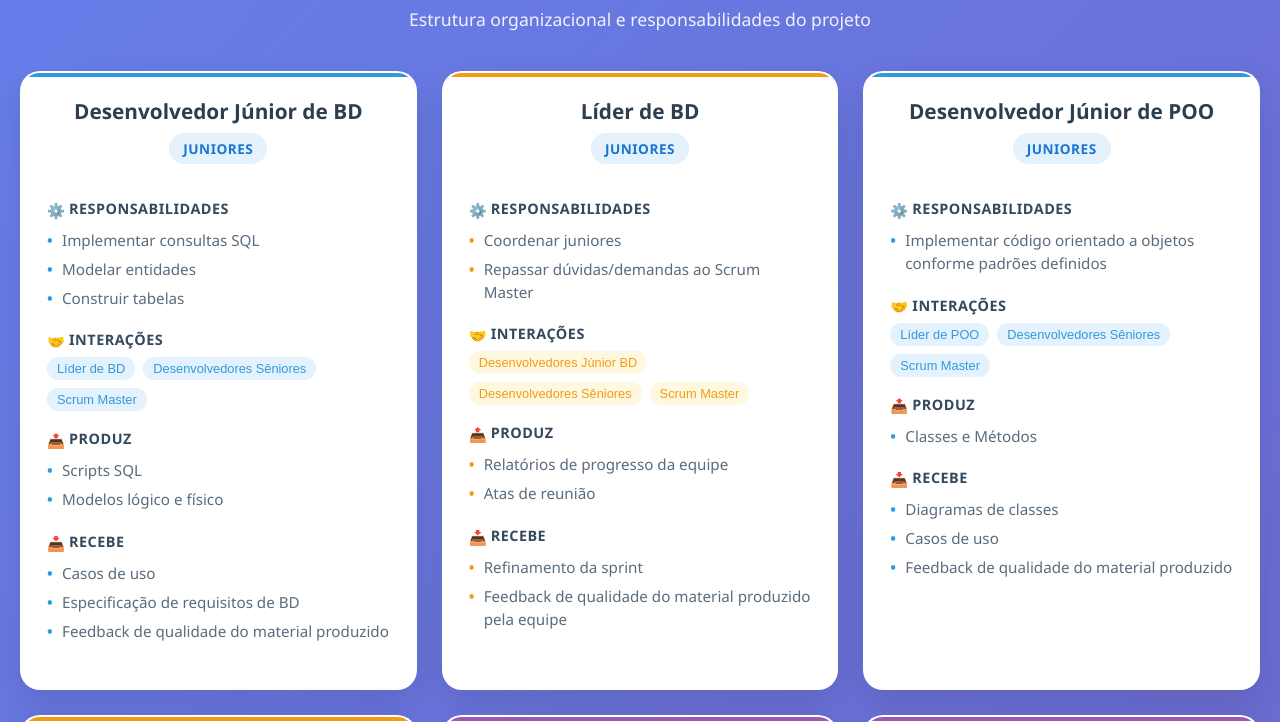
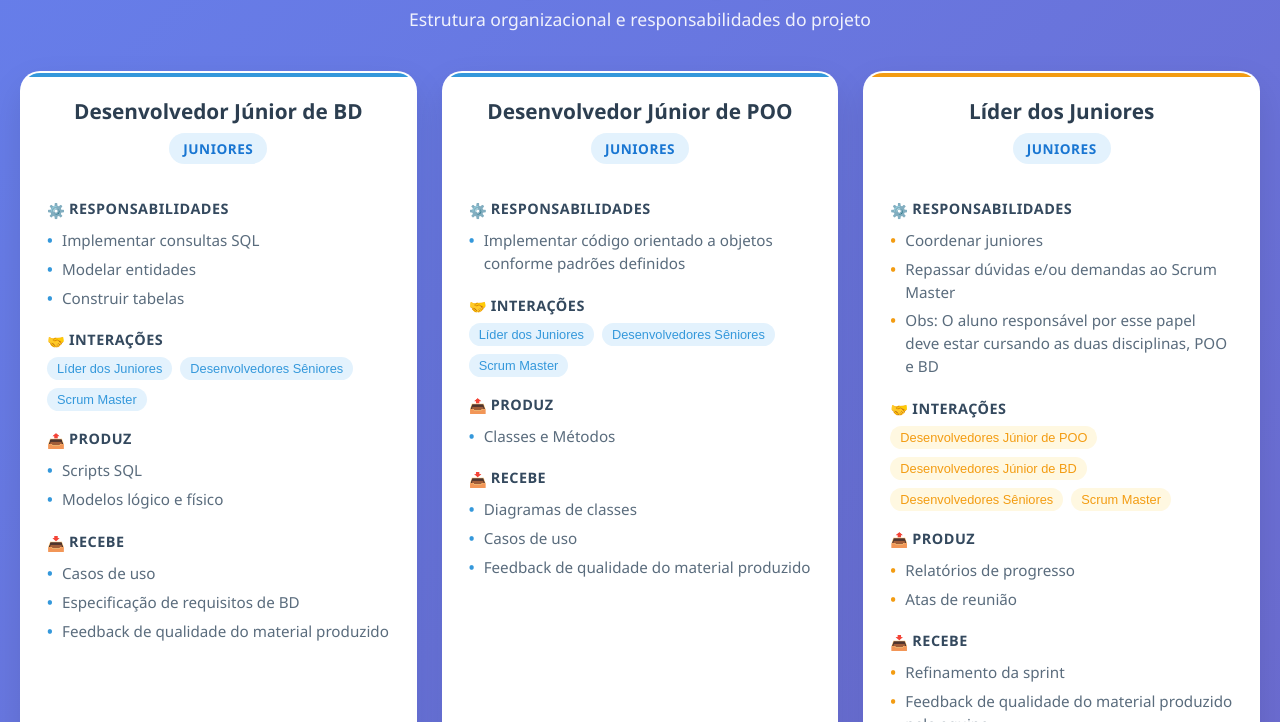
Before and after one commit to cristinaleticia/Pap-is-Projeto-Integrador, a plain HTML site: page index.html in a window 1280 px wide. Shown: the part 78-800 px from the top of the page. Drawn offline with Linux system fonts and the light colour scheme.

Commit message:
atualização nos papeis

```diff
--- a/index.html
+++ b/index.html
@@ -324,7 +324,7 @@
                     </div>
                     <div class="section-content">
                         <div class="tags">
-                            <button class="tag" data-target="lider-bd">Líder de BD</button>
+                            <button class="tag" data-target="lider-junior">Líder dos Juniores</button>
                             <button class="tag" data-target="dev-senior">Desenvolvedores Sêniores</button>
                             <button class="tag" data-target="scrum-master">Scrum Master</button>
 
@@ -358,64 +358,7 @@
                 </div>
             </div>
 
-            <!-- Líder BD -->
-            <div class="card leader" id="lider-bd">
-                <div class="card-header">
-                    <h2 class="card-title">Líder de BD</h2>
-                    <span class="card-level level-juniors">Juniores</span>
-                </div>
-
-                <div class="section">
-                    <div class="section-title">
-                        <span class="icon">⚙️</span> Responsabilidades
-                    </div>
-                    <div class="section-content">
-                        <ul>
-                            <li>Coordenar juniores</li>
-                            <li>Repassar dúvidas/demandas ao Scrum Master</li>
-                        </ul>
-                    </div>
-                </div>
-
-                <div class="section">
-                    <div class="section-title">
-                        <span class="icon">🤝</span> Interações
-                    </div>
-                    <div class="section-content">
-                        <div class="tags">
-                            <button class="tag" data-target="dev-junior-bd">Desenvolvedores Júnior BD</button>
-                            <button class="tag" data-target="dev-senior">Desenvolvedores Sêniores</button>
-                            <button class="tag" data-target="scrum-master">Scrum Master</button>
-                        </div>
-                    </div>
-                </div>
-
-                <div class="section">
-                    <div class="section-title">
-                        <span class="icon">📤</span> Produz
-                    </div>
-                    <div class="section-content">
-                        <ul>
-                            <li>Relatórios de progresso da equipe</li>
-                            <li>Atas de reunião</li>
-                        </ul>
-                    </div>
-                </div>
-
-                <div class="section">
-                    <div class="section-title">
-                        <span class="icon">📥</span> Recebe
-                    </div>
-                    <div class="section-content">
-                        <ul>
-                            <li>Refinamento da sprint</li>
-                            <li>Feedback de qualidade do material produzido pela equipe</li>
-                        </ul>
-                    </div>
-                </div>
-            </div>
-
-            <!-- Desenvolvedor Júnior POO -->
+           <!-- Desenvolvedor Júnior POO -->
             <div class="card dev-junior" id="dev-junior-poo">
                 <div class="card-header">
                     <h2 class="card-title">Desenvolvedor Júnior de POO</h2>
@@ -439,7 +382,7 @@
                     </div>
                     <div class="section-content">
                         <div class="tags">
-                            <button class="tag" data-target="lider-poo">Líder de POO</button>
+                            <button class="tag" data-target="lider-junior">Líder dos Juniores</button>
                             <button class="tag" data-target="dev-senior">Desenvolvedores Sêniores</button>
                             <button class="tag" data-target="scrum-master">Scrum Master</button>
                         </div>
@@ -472,9 +415,9 @@
             </div>
 
             <!-- Líder POO -->
-            <div class="card leader" id="lider-poo">
+            <div class="card leader" id="lider-junior">
                 <div class="card-header">
-                    <h2 class="card-title">Líder de POO</h2>
+                    <h2 class="card-title">Líder dos Juniores</h2>
                     <span class="card-level level-juniors">Juniores</span>
                 </div>
 
@@ -486,6 +429,7 @@
                         <ul>
                             <li>Coordenar juniores</li>
                             <li>Repassar dúvidas e/ou demandas ao Scrum Master</li>
+                            <li>Obs: O aluno responsável por esse papel deve estar cursando as duas disciplinas, POO e BD</li>
                         </ul>
                     </div>
                 </div>
@@ -497,6 +441,7 @@
                     <div class="section-content">
                         <div class="tags">
                             <button class="tag" data-target="dev-junior-poo">Desenvolvedores Júnior de POO</button>
+                            <button class="tag" data-target="dev-junior-bd">Desenvolvedores Júnior de BD</button>
                             <button class="tag" data-target="dev-senior">Desenvolvedores Sêniores</button>
                             <button class="tag" data-target="scrum-master">Scrum Master</button>
                         </div>
@@ -742,8 +687,7 @@
                     </div>
                     <div class="section-content">
                         <div class="tags">
-                            <button class="tag" data-target="lider-poo">Líderes POO</button>
-                            <button class="tag" data-target="lider-bd">Líderes BD</button>
+                            <button class="tag" data-target="lider-junior">Líder dos Juniores</button>
                             <button class="tag" data-target="dev-junior-poo">Júniores POO</button>
                             <button class="tag" data-target="dev-junior-bd">Júniores BD</button>
                             <button class="tag" data-target="dev-senior">Desenvolvedores Sêniores</button>
@@ -1095,6 +1039,7 @@
                             <li>Desenvolver protótipos navegáveis</li>
                             <li>Auxiliar dev. sênior na programação front-end</li>
                             <li>Obs: O que for produzido será utilizado na próxima sprint</li>
+                            <li>Fazer teste de usabilidade</li>
                         </ul>
                     </div>
                 </div>
@@ -1121,6 +1066,7 @@
                         <ul>
                             <li>Protótipos de UX</li>
                             <li>Fluxos de navegação</li>
+                            <li>Resultado do teste de usabilidade</li>
                         </ul>
                     </div>
                 </div>
@@ -1170,8 +1116,7 @@
                             <button class="tag" data-target="dev-junior-bd">Juniores de BD</button>
                             <button class="tag" data-target="dev-junior-poo">Juniores de POO</button>
                             <button class="tag" data-target="arquiteto">Arquiteto</button>
-                            <button class="tag" data-target="lider-bd">Líderes BD</button>
-                            <button class="tag" data-target="lider-poo">Líderes POO</button>
+                            <button class="tag" data-target="lider-junior">Líder dos Juniores</button>
                             <button class="tag" data-target="gerente-config">Gerente Configuração</button>
                             <button class="tag" data-target="analista-qa-a">Analista de Qualidade</button>
                         </div>
```
